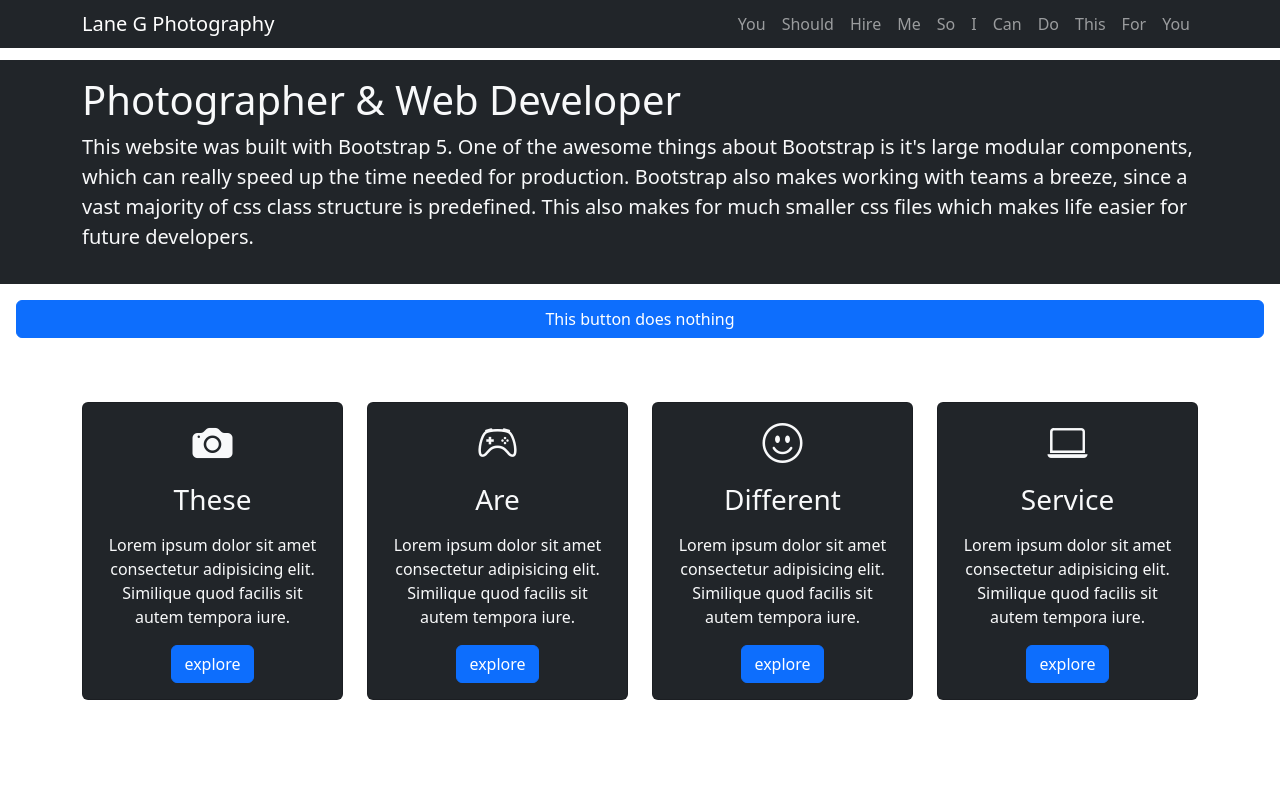
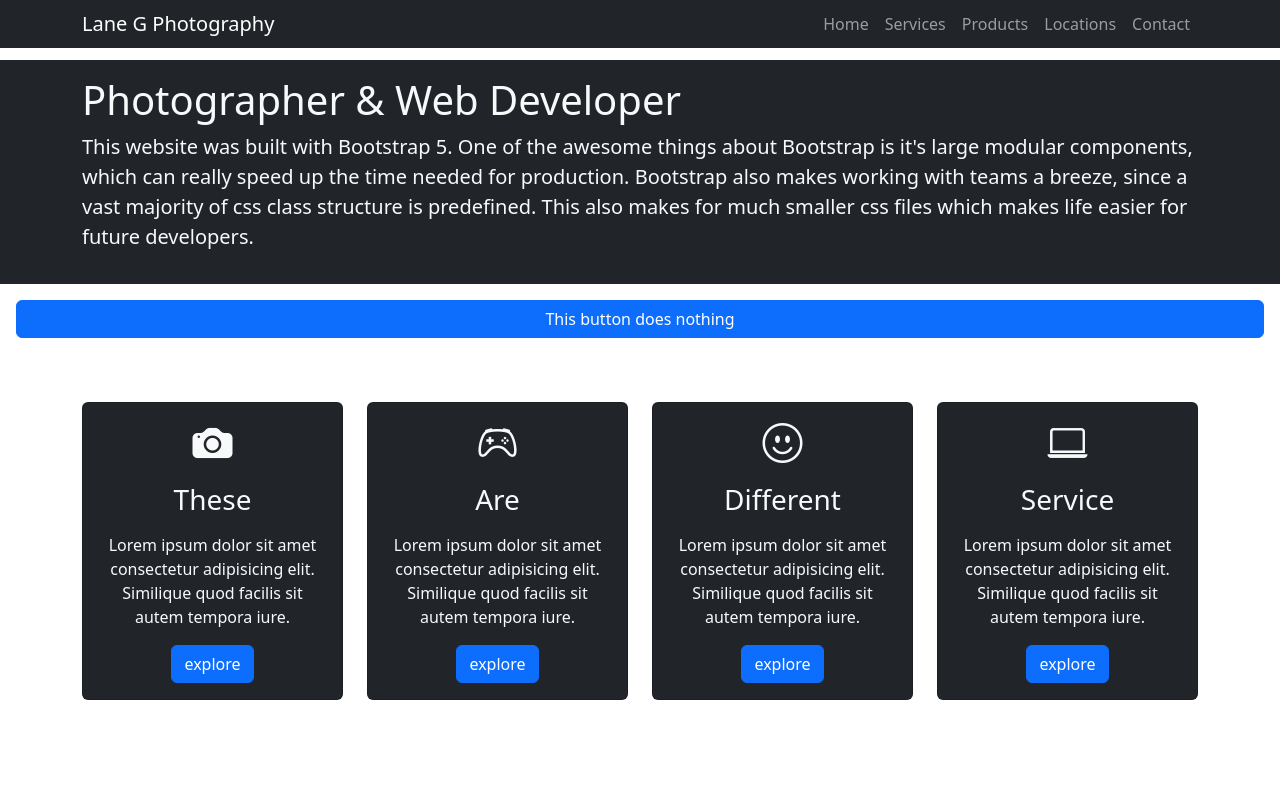
Before and after one commit to Lane-G-Smith/WebsiteTemplates.Bootstrap, a plain HTML site: page index.html in a window 1280 px wide. Shown: the top 793 px of the page. Drawn offline with nearby package versions, Linux system fonts and the light colour scheme.

Commit message:
Update index.html
reduce the number of navbar links
change navbar link names

```diff
--- a/index.html
+++ b/index.html
@@ -13,7 +13,7 @@
 
 <!-- navbar area  -->
 
-<nav class="navbar navbar-expand-lg bg-dark navbar-dark py-1 fixed-top">
+<nav class="navbar navbar-expand-lg bg-dark navbar-dark py-1 fixed-top navheight">
     <div class="container">
         <a href="" class="navbar-brand">Lane G Photography</a>
         <button
@@ -26,37 +26,19 @@
         <div class="collapse navbar-collapse">
             <ul class="navbar-nav ms-auto">
                 <li class="nav-item">
-                    <a href="#locations" class="nav-link">You</a>
+                    <a href="#locations" class="nav-link">Home</a>
                 </li>
                 <li class="nav-item">
-                    <a href="" class="nav-link">Should</a>
+                    <a href="" class="nav-link">Services</a>
                 </li>
                 <li class="nav-item">
-                    <a href="" class="nav-link">Hire</a>
+                    <a href="" class="nav-link">Products</a>
                 </li>
                 <li class="nav-item">
-                    <a href="" class="nav-link">Me</a>
+                    <a href="" class="nav-link">Locations</a>
                 </li>
                 <li class="nav-item">
-                    <a href="" class="nav-link">So</a>
-                </li>
-                <li class="nav-item">
-                    <a href="" class="nav-link">I</a>
-                </li>
-                <li class="nav-item">
-                    <a href="" class="nav-link">Can</a>
-                </li>
-                <li class="nav-item">
-                    <a href="" class="nav-link">Do</a>
-                </li>
-                <li class="nav-item">
-                    <a href="" class="nav-link">This</a>
-                </li>
-                <li class="nav-item">
-                    <a href="" class="nav-link">For</a>
-                </li>
-                <li class="nav-item">
-                    <a href="" class="nav-link">You</a>
+                    <a href="" class="nav-link">Contact</a>
                 </li>
             </ul>
         </div>
```
